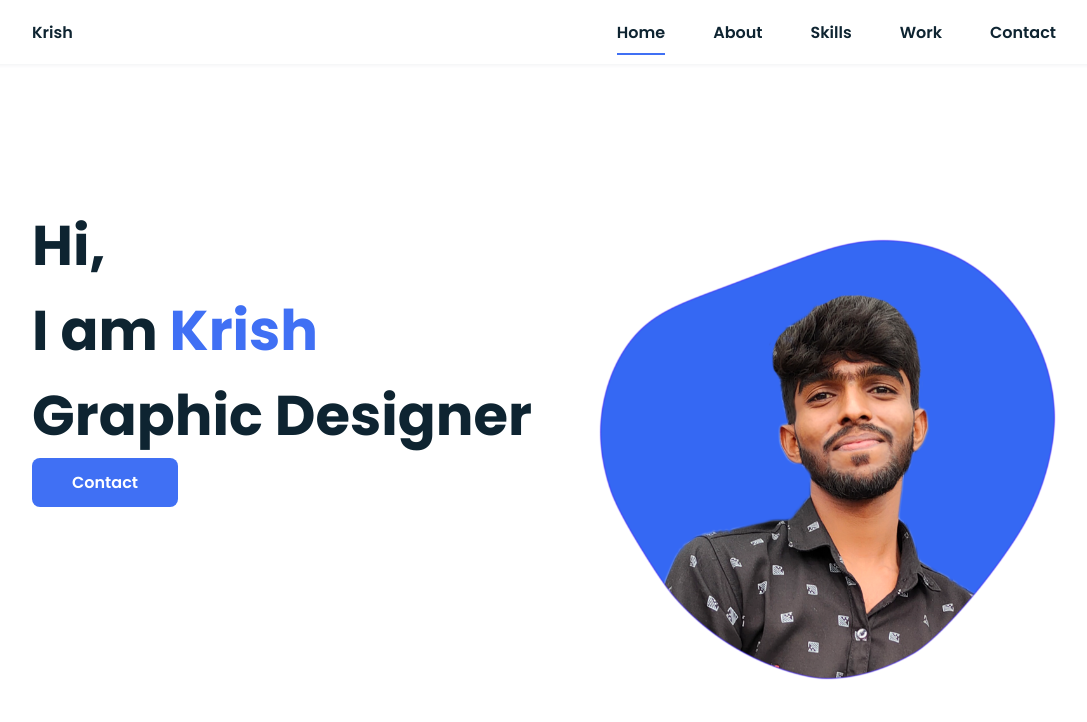
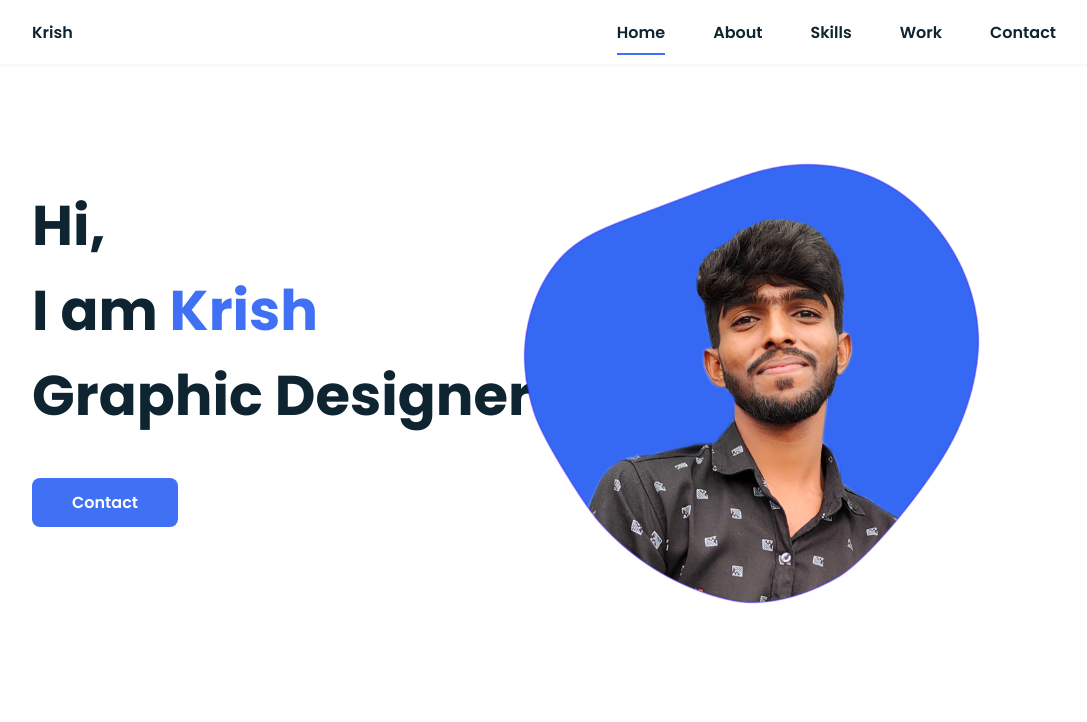
Before and after one commit to KrishYadav454/My-Portfolio-II-Krish-Yadav, a plain HTML site: page index.html in a window 1280 px wide. Shown: the top 722 px of the page, without its empty margins (96-1183 px from the left). Drawn offline with nearby package versions, Linux system fonts and the light colour scheme.

Commit message:
Add files via upload

```diff
--- a/assets/css/styles.css
+++ b/assets/css/styles.css
@@ -194,7 +194,7 @@ img{
 }
 .home__title{
   font-size: var(--big-font-size);
-  margin-bottom: var(--mb-);
+  margin-bottom: var(--mb-5);
 }
 .home__title-color{
   color: var(--first-color);
@@ -216,6 +216,8 @@ img{
   position: absolute;
   right: 0;
   bottom: 0;
+  margin-right: 2cm;
+  margin-bottom: 2cm;
   width: 295px;
 }
 
@@ -301,7 +303,7 @@ img{
   width: 65%;
 }
 .skills__img{
-  border-radius: .5rem;
+  border-radius: .8rem;
 }
 
 /* ===== WORK =====*/
```
